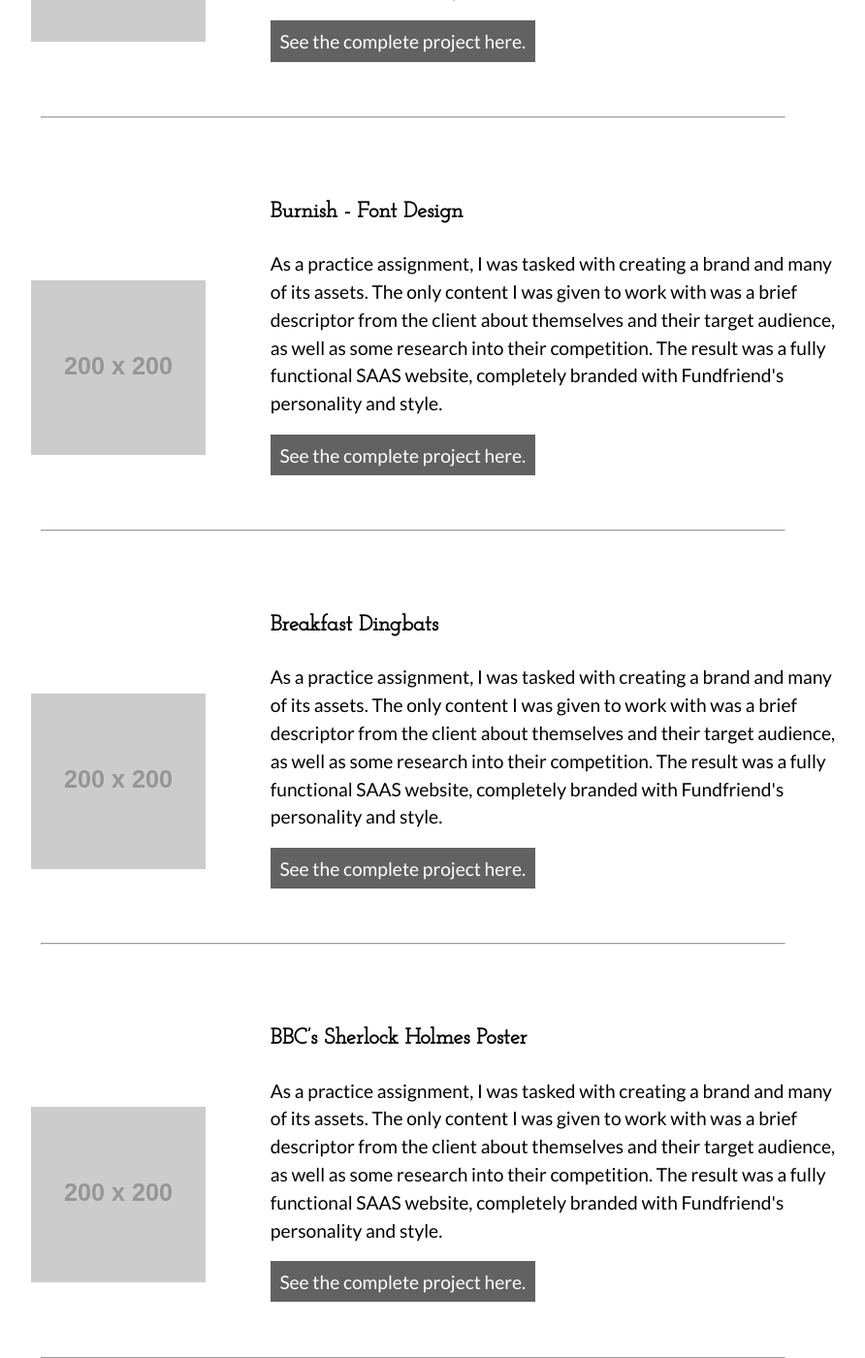
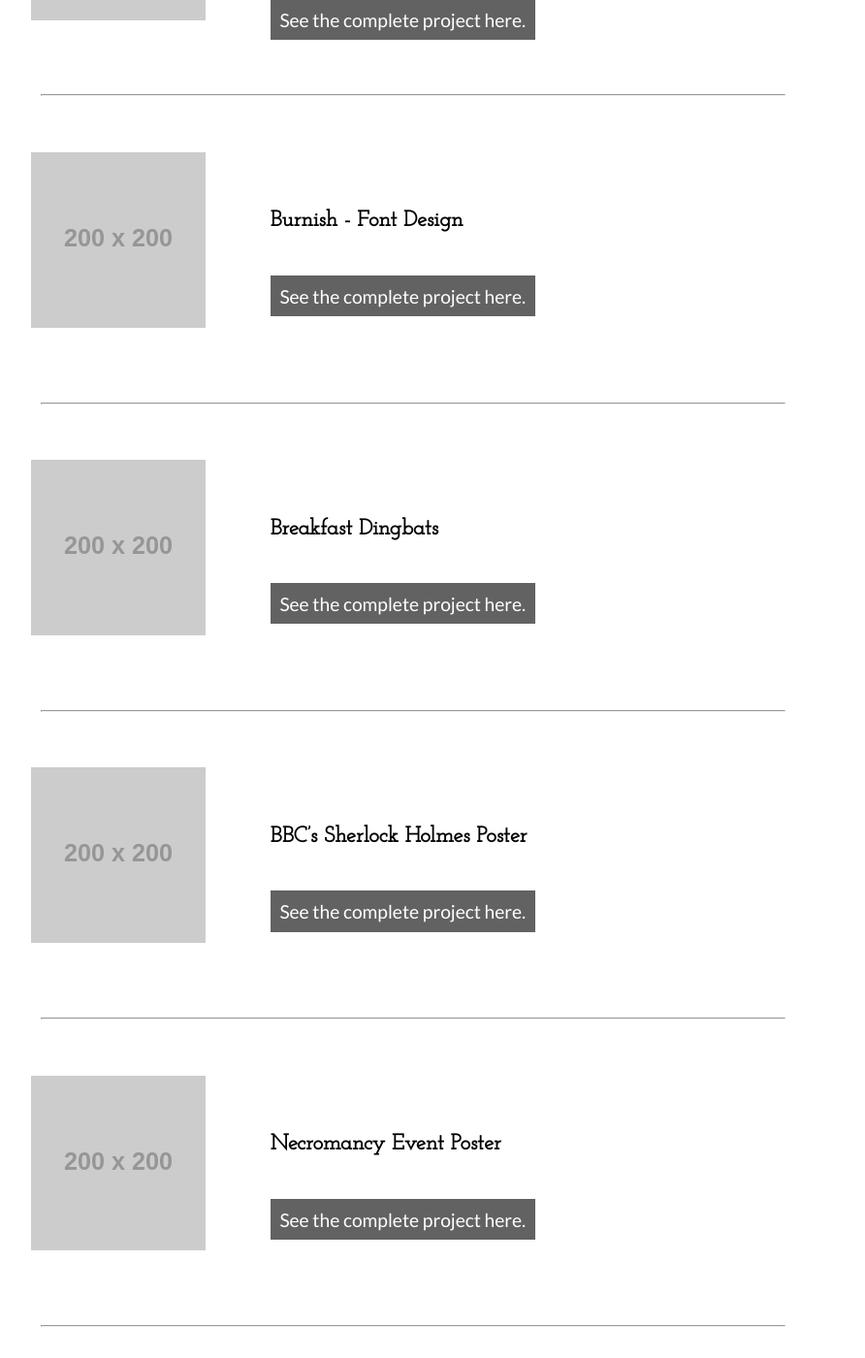
Before and after one commit to rachel-glennie/portfolio, a Jekyll site: the page built from portfolio-main.html, in a window 1280 px wide and 1400 px high, scrolled down 1512 px. Shown: the whole window at 97% size, without its empty margins (214-1106 px from the left). Built offline with Jekyll 4.4.1, drawn with Linux system fonts in a browser that asks for light colours; nearby versions of some CDN libraries; some of the changed text lies outside the part shown.

Commit message:
Input metadata

```diff
--- a/_layouts/default.html
+++ b/_layouts/default.html
@@ -11,6 +11,7 @@
   <meta name="viewport" content="width=device-width,initial-scale=1">
   <meta name="handheldfriendly" content="true">
   <meta name="mobileoptimized" content="240">
+  <meta name="description" content="{{page.meta}}">
 </head>
 <body>
 
--- a/index.html
+++ b/index.html
@@ -10,7 +11,8 @@ title: Rachel Glennie | Designer
 <div class="default-margin">
   <h2>About Me</h2>
 
-  <p>Hi there! I'm currently in my final year of the Graphic Design program at Algonquin College. My design interests range from content creation to app development to typography, and a bit of everything in between.</p>
+  <strong>Hi there!</strong>
+  <p>I'm currently in my final year of the Graphic Design program at Algonquin College. My design interests range from content creation to app development to typography, and a bit of everything in between.</p>
   <p>Lorem Ipsum, simply dummy text of the printing and typesetting industry. Lorem Ipsum has been the industry's standard dummy text ever since the 1500s, when an unknown printer took a galley of type and scrambled it to make a type specimen book. It has survived not only five centuries, but also the leap into electronic typesetting, remaining essentially unchanged. It was popularised in the 1960s with the release of Letraset sheets containing Lorem Ipsum passages, and more recently with desktop publishing software like Aldus PageMaker including versions of Lorem Ipsum.</p>
 
   <div class="grid">
--- a/portfolio-main.html
+++ b/portfolio-main.html
@@ -9,18 +9,18 @@ title: Portfolio | Rachel Glennie
 
 <div class="default-margin">
 
-  <div class="portfolio-preview grid">
+  <div class="portfolio-preview top-portfolio grid">
     <img class="unit x-s-1 s-1 m-1-3" src="http://placehold.it/200x200" alt="Preview of portfolio piece.">
     <div class="unit x-s-1 s-1 m-2-3">
       <h3>OverEasy App - Case Study</h3>
-      <p>Not all logos stand the tests of time. Grace in the Kitchen's brand needed a facelift, as well guidelines on how to properly apply it in print, social media, stationary, and other mediums.</p>
+      <p></p>
       <a href="{{site.baseurl}}/saas-website.html">See the complete project here.</a>
     </div>
   </div>
 
   <hr>
 
-  <div class="portfolio-preview top-portfolio grid grid-middle">
+  <div class="portfolio-preview grid">
     <img class="unit x-s-1 s-1 m-1-3" src="http://placehold.it/200x200" alt="Preview of portfolio piece.">
     <div class="unit x-s-1 s-1 m-2-3">
       <h3>Mock SAAS Website - FundFriend</h3>
@@ -32,7 +32,7 @@ title: Portfolio | Rachel Glennie
 
   <hr>
 
-  <div class="portfolio-preview grid">
+  <div class="portfolio-preview grid ">
     <img class="unit x-s-1 s-1 m-1-3" src="http://placehold.it/200x200" alt="Preview of portfolio piece.">
     <div class="unit x-s-1 s-1 m-2-3">
       <h3>Grace in the Kitchen Rebranding</h3>
@@ -47,8 +47,7 @@ title: Portfolio | Rachel Glennie
     <img class="preview-img unit x-s-1 s-1 m-1-3" src="http://placehold.it/200x200" alt="Preview of portfolio piece.">
     <div class="unit x-s-1 s-1 m-2-3">
       <h3>Burnish - Font Design</h3>
-      <p>As a practice assignment, I was tasked with creating a brand and many of its assets. The only content I was given to work with was a brief descriptor from the client about themselves and their target audience, as well as some research into their competition.
-      The result was a fully functional SAAS website, completely branded with Fundfriend's personality and style.</p>
+      <p></p>
       <a href="{{site.baseurl}}/saas-website.html">See the complete project here.</a>
     </div>
   </div>
@@ -59,8 +58,7 @@ title: Portfolio | Rachel Glennie
     <img class="preview-img unit x-s-1 s-1 m-1-3" src="http://placehold.it/200x200" alt="Preview of portfolio piece.">
     <div class="unit x-s-1 s-1 m-2-3">
       <h3>Breakfast Dingbats</h3>
-      <p>As a practice assignment, I was tasked with creating a brand and many of its assets. The only content I was given to work with was a brief descriptor from the client about themselves and their target audience, as well as some research into their competition.
-      The result was a fully functional SAAS website, completely branded with Fundfriend's personality and style.</p>
+      <p></p>
       <a href="{{site.baseurl}}/saas-website.html">See the complete project here.</a>
     </div>
   </div>
@@ -71,8 +69,7 @@ title: Portfolio | Rachel Glennie
     <img class="preview-img unit x-s-1 s-1 m-1-3" src="http://placehold.it/200x200" alt="Preview of portfolio piece.">
     <div class="unit x-s-1 s-1 m-2-3">
       <h3>BBC’s Sherlock Holmes Poster</h3>
-      <p>As a practice assignment, I was tasked with creating a brand and many of its assets. The only content I was given to work with was a brief descriptor from the client about themselves and their target audience, as well as some research into their competition.
-      The result was a fully functional SAAS website, completely branded with Fundfriend's personality and style.</p>
+      <p></p>
       <a href="{{site.baseurl}}/saas-website.html">See the complete project here.</a>
     </div>
   </div>
@@ -83,8 +80,7 @@ title: Portfolio | Rachel Glennie
     <img class="preview-img unit x-s-1 s-1 m-1-3" src="http://placehold.it/200x200" alt="Preview of portfolio piece.">
     <div class="unit x-s-1 s-1 m-2-3">
       <h3>Necromancy Event Poster</h3>
-      <p>As a practice assignment, I was tasked with creating a brand and many of its assets. The only content I was given to work with was a brief descriptor from the client about themselves and their target audience, as well as some research into their competition.
-      The result was a fully functional SAAS website, completely branded with Fundfriend's personality and style.</p>
+      <p></p>
       <a href="{{site.baseurl}}/saas-website.html">See the complete project here.</a>
     </div>
   </div>
```
Also changed, not shown: other parts of index.html (+2 -1 lines), saas-website.html (+3 -2 lines).
